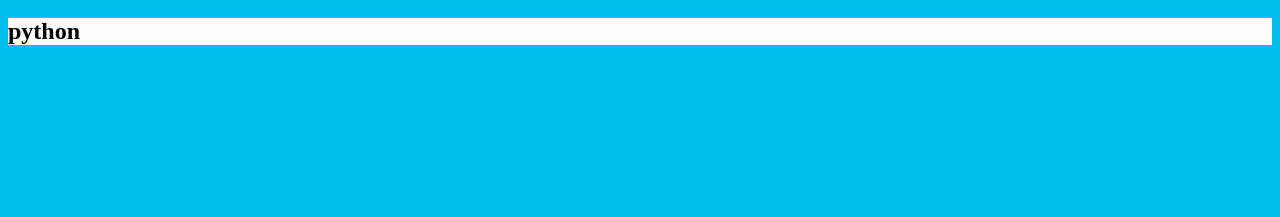
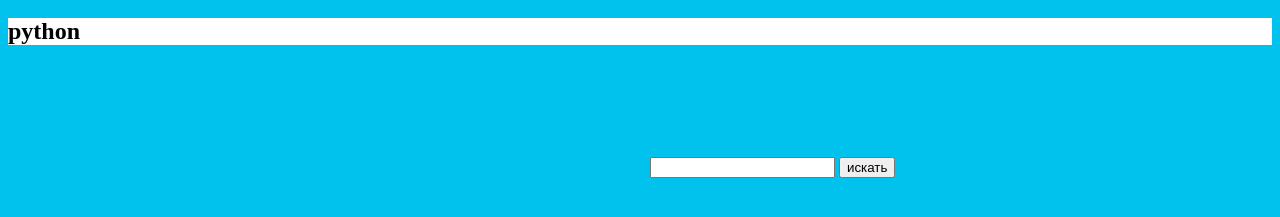
Before and after one commit to polinamalysheva/polina.github.io, a plain HTML site: page week11/week0.html in a window 1280 px wide. Shown: the part 253-470 px from the top of the page. Drawn offline with Linux system fonts and the light colour scheme.

Commit message:
коммит

```diff
--- a/week11/week0.html
+++ b/week11/week0.html
@@ -20,7 +20,12 @@
             <main>
                 <h2>python</h2>
             </main>
-        </dif>
-
+        </div>
+        <div id="google">
+                <form action="https://www.google.com/search" method="get">
+                <input type="text" name="q">
+                <input type="submit" value="искать">
+                </form>
+        </div>
     </body>
 </html>
```
Also changed, not shown: .c9/metadata/environment/week11/index.html, index.html (deleted), 1 other file.
